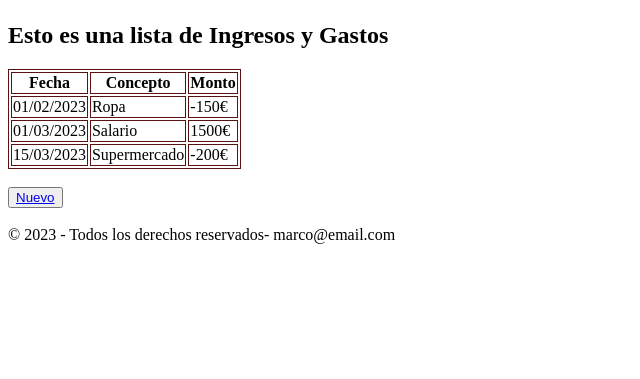
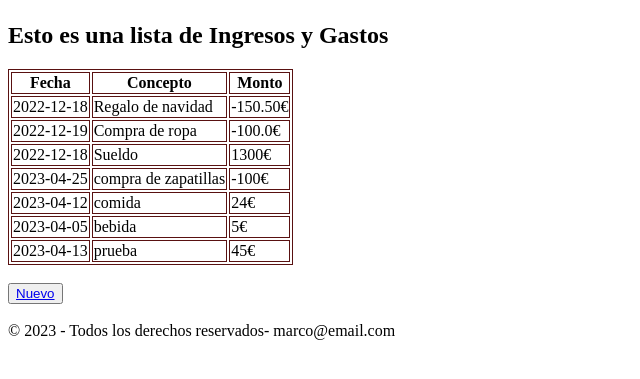
Before and after one commit to marcomadv/ingresos-gastos, a Flask app: page / in a window 1280 px wide. Shown: the part 84-463 px from the top of the page, without its empty margins (0-640 px from the left). Run offline with Flask 2, Linux system fonts and the light colour scheme.

Commit message:
mostrar errores en vista html, mantener datos formulario en caso error

```diff
--- a/app_ingresos_gastos/routes.py
+++ b/app_ingresos_gastos/routes.py
@@ -1,24 +1,41 @@
 from app_ingresos_gastos import app
-from flask import render_template
+from flask import render_template,request, redirect
+import csv
+from datetime import date
 
 @app.route("/")
 def index():
-    datos=[
-        {'fecha':'01/02/2023',
-        'concepto':'Ropa',
-        'monto':'-150'},
-        {'fecha':'01/03/2023',
-        'concepto':'Salario',
-        'monto':'1500'},
-        {'fecha':'15/03/2023',
-        'concepto':'Supermercado',
-        'monto':'-200'}
-        ]
-    return render_template("index.html",data = datos, title="Lista")
+    datos=[]
+    #llamada al archivo
+    fichero = open('data/movimientos.csv','r')
+    #accediendo a cada registro del archivo y lo formatea
+    csvReader = csv.reader(fichero,delimiter=",",quotechar='"')
+    #recorrer el objeto csvReader y cargar cada registro en la lista datos
+    for items in csvReader:
+        datos.append(items)
 
-@app.route("/new")
+    return render_template("index.html",data=datos,title="Lista")
+
+@app.route("/new", methods=["GET","POST"])
 def create():
-    return render_template("new.html", title="Registro",tipoAccion = "Registro", tipoBoton= "Guardar")
+    if request.method == "POST":
+
+        errores = validateForm(request.form)
+        if errores:
+            return render_template("new.html", title="Registro",tipoAccion = "Registro", tipoBoton= "Guardar", error = errores,dataForm = request.form)
+
+        else:
+            #acceder al archivo y configurar para cargar un nuevo registro
+            mifichero = open ('data/movimientos.csv','a')
+            #llamar al metodo writer y configuramos el formato
+            lectura = csv.writer(mifichero,delimiter=',',quotechar='"')
+            #registramos los datos recibidos
+            lectura.writerow([request.form['fecha'],request.form['concepto'],request.form['monto']])
+            mifichero.close()
+        return redirect ("/")
+
+    else:
+        return render_template("new.html",title = "Registro", tipoBoton= "Guardar",dataForm = {})
 
 @app.route("/update")
 def edite():
@@ -27,3 +44,15 @@ def edite():
 @app.route("/delete")
 def remove():
     return render_template("delete.html", title="Eliminar")
+
+def validateForm(datosFormulario):
+    errores = [] #crear lista para guardar errores
+    hoy = date.today().isoformat() #capturo la fecha de hoy
+    if datosFormulario['fecha'] > hoy:
+        errores.append("La fecha no puede ser mayor a la actual")
+    if datosFormulario['concepto'] == "":
+        errores.append("El concepto no puede estar vacio")
+    if float(datosFormulario['monto']) <= 0.0 or datosFormulario['monto'] == '':
+        errores.append("El monto debe ser mayor a 0 o distinto de vacio")
+
+    return errores
--- a/app_ingresos_gastos/templates/index.html
+++ b/app_ingresos_gastos/templates/index.html
@@ -1,7 +1,6 @@
 {% extends "base.html" %}
 
 {% block pageBase %}
-
 
     <h1>Esto es una lista de Ingresos y Gastos</h1>
     <table>
@@ -16,9 +15,9 @@
     <tbody>
         {% for item in data %}
             <tr>
-                <td>{{item.fecha}}</td>
-                <td>{{item.concepto}}</td>
-                <td>{{item.monto}}€</td>
+                <td>{{item[0]}}</td>
+                <td>{{item[1]}}</td>
+                <td>{{item[2]}}€</td>
             </tr>
         {% endfor %}
 
--- /dev/null
+++ b/data/movimientos.csv
@@ -0,0 +1,7 @@
+2022-12-18,Regalo de navidad, -150.50
+2022-12-19,Compra de ropa, -100.0
+2022-12-18,Sueldo, 1300
+2023-04-25,compra de zapatillas,-100
+2023-04-12,comida,24
+2023-04-05,bebida,5
+2023-04-13,prueba,45
```
Also changed, not shown: app_ingresos_gastos/templates/form.html (+11 -6 lines), ejemplos.py (added, +30 -0 lines).
